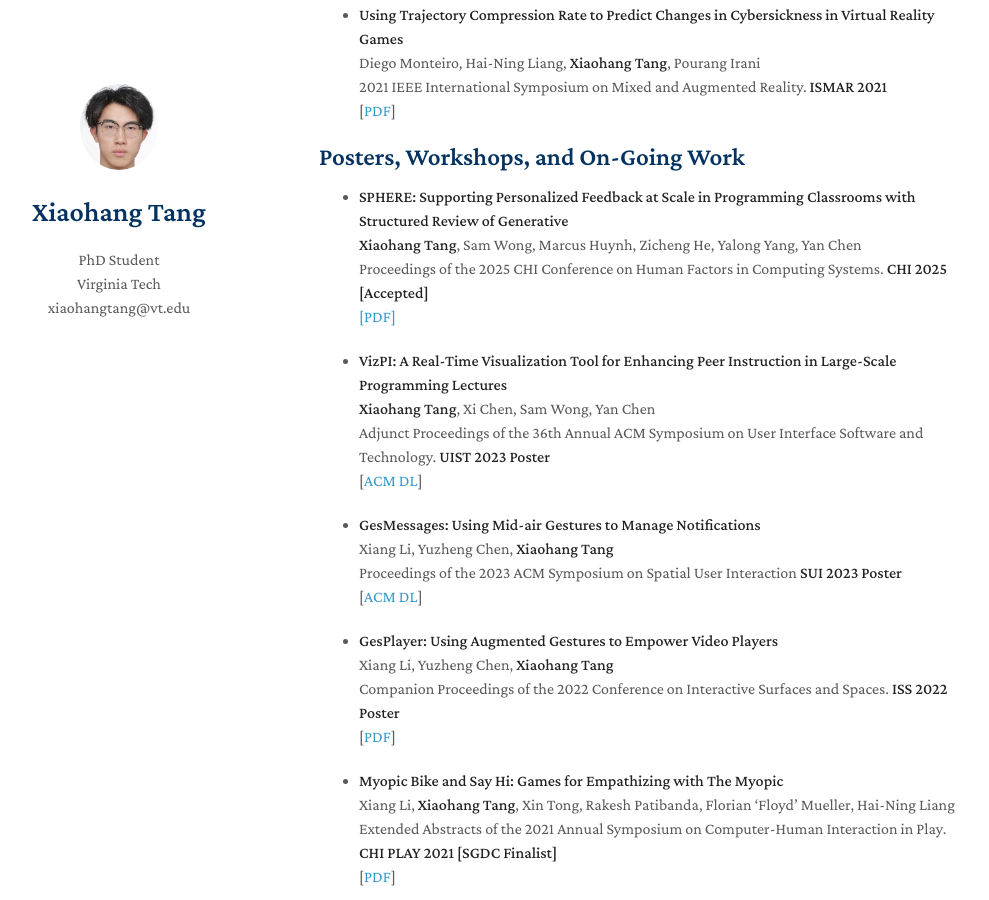
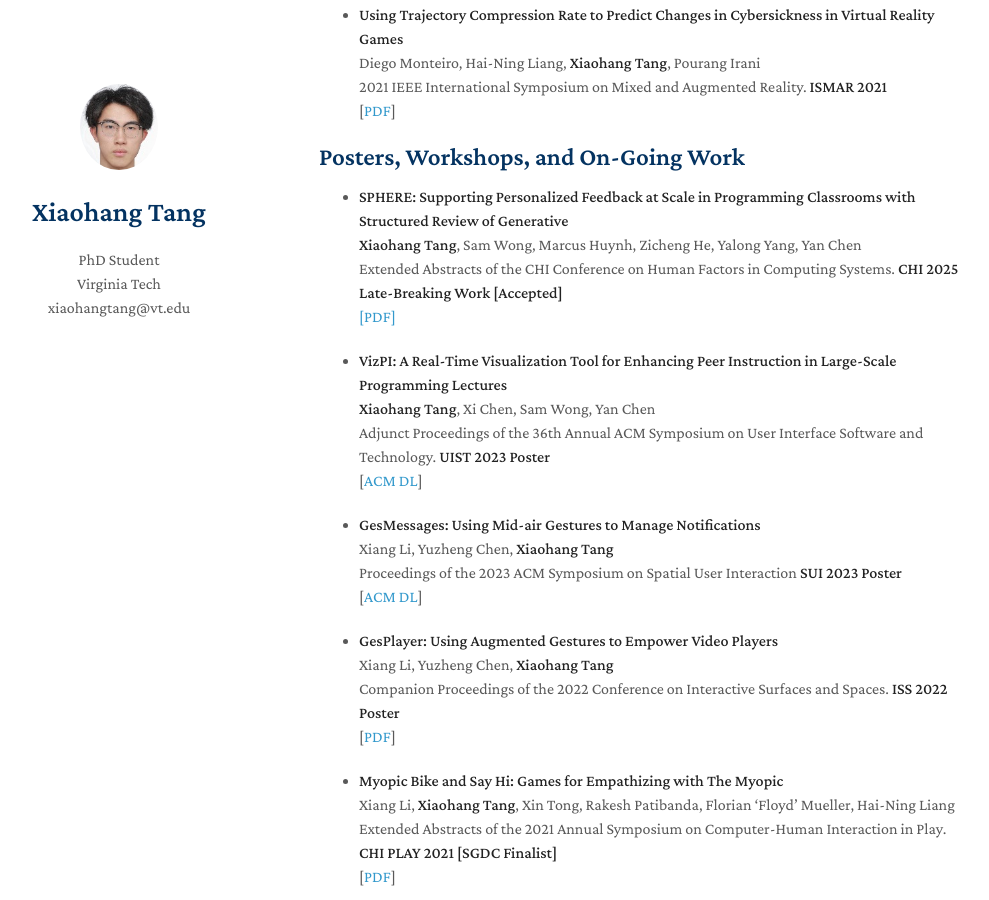
Before and after one commit to xiaohang-tang/xiaohang-tang.github.io, a Jekyll site: the page built from index.md, in a window 1280 px wide and 900 px high, scrolled down 1886 px. Shown: the whole window, without its empty margins (151-1140 px from the left). Built offline with Jekyll 4.4.1, drawn with Linux system fonts in a browser that asks for light colours; nearby versions of some CDN libraries; a style sheet for code colours, icons or effects is not loaded; our own code applies the rules of GitHub Pages for plain Markdown files.

Commit message:
Update index.md

```diff
--- a/index.md
+++ b/index.md
@@ -98,7 +98,7 @@ I was a research intern at the [University of Notre Dame](https://www.nd.edu/) i
   <br>
   **Xiaohang Tang**, Sam Wong, Marcus Huynh, Zicheng He, Yalong Yang, Yan Chen
   <br>
-  Proceedings of the 2025 CHI Conference on Human Factors in Computing Systems. **CHI 2025 [Accepted]**
+  Extended Abstracts of the CHI Conference on Human Factors in Computing Systems. **CHI 2025 Late-Breaking Work [Accepted]**
   <br>
   <a href="./assets/css/chiea25-sphere.pdf">[PDF]</a>
 
```
